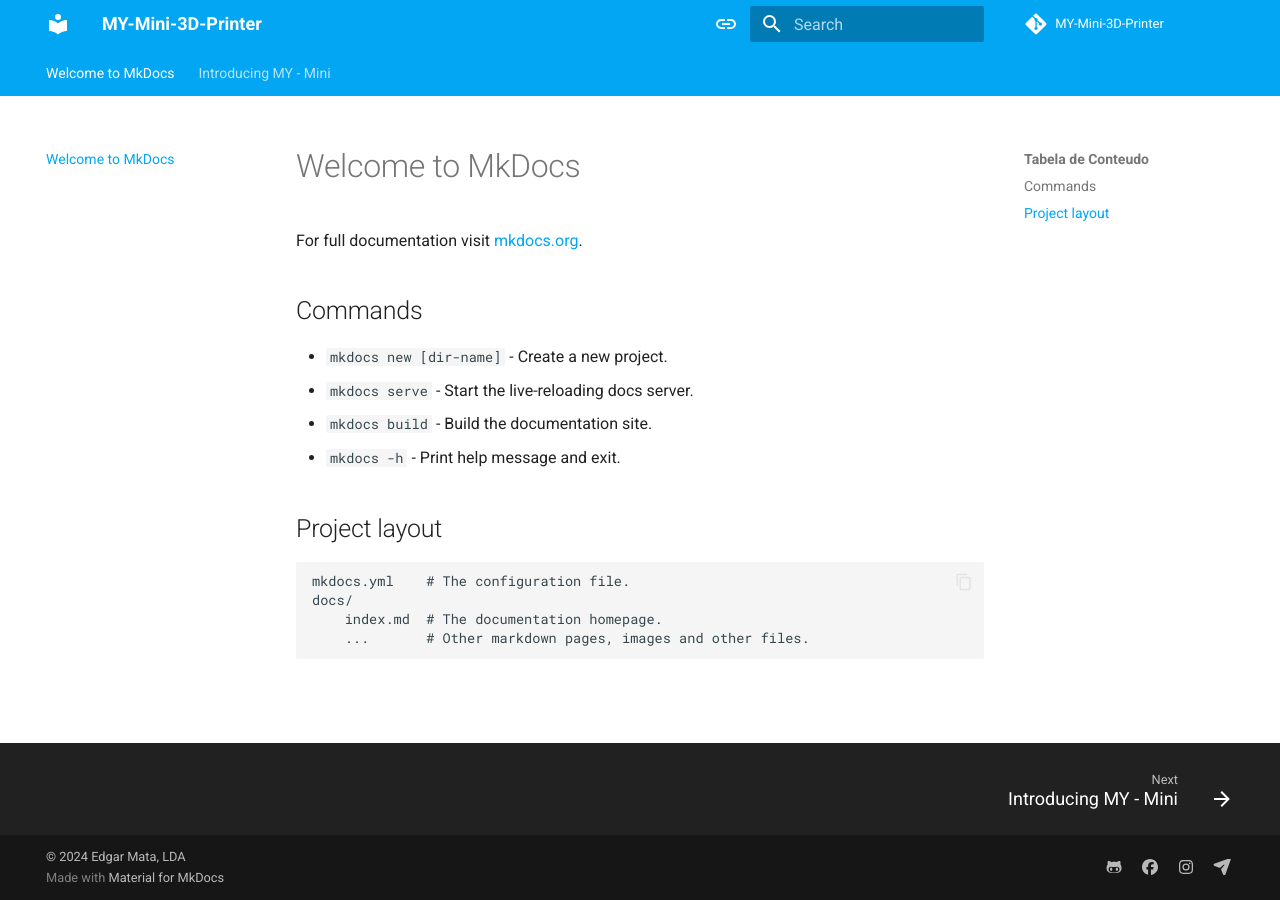
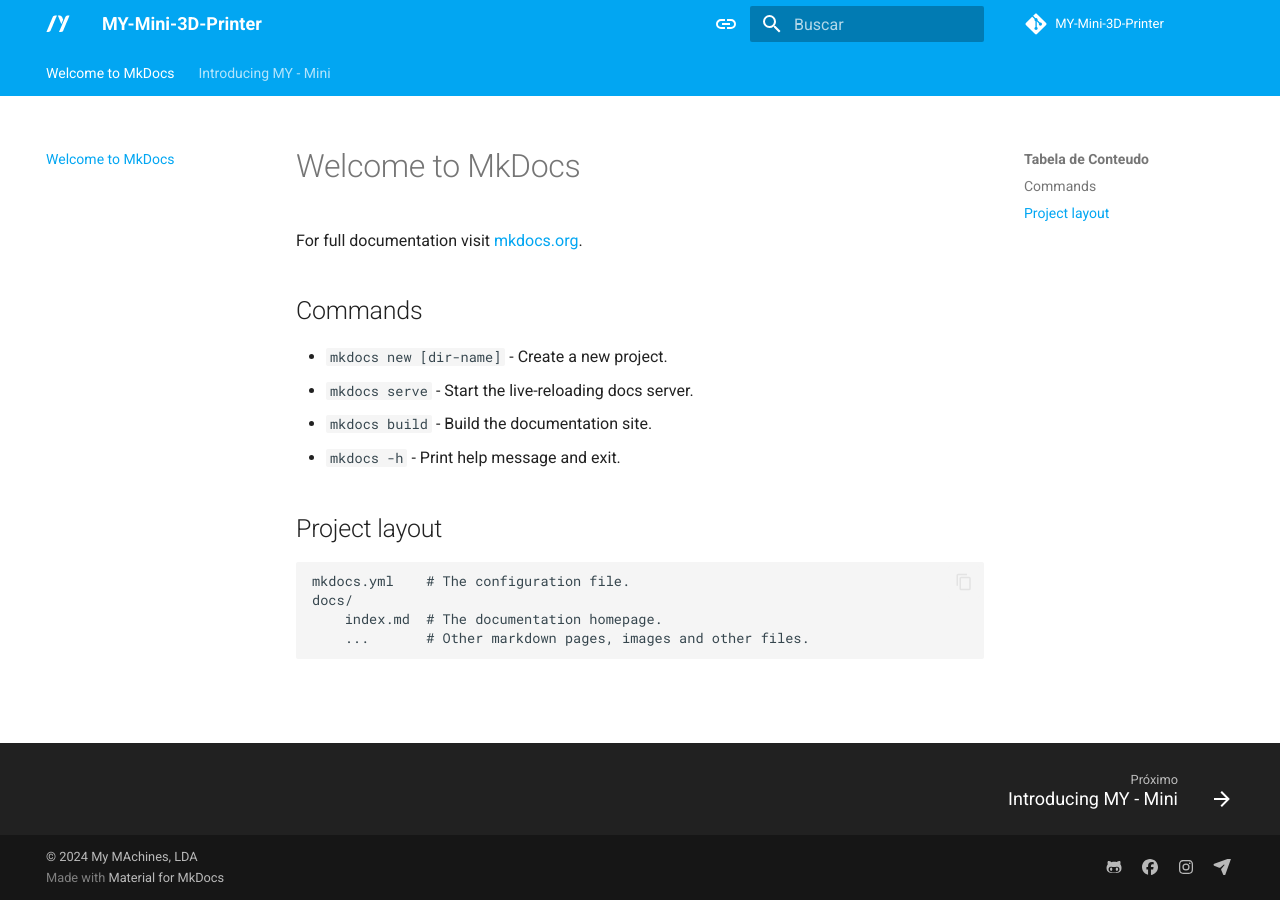
Before and after one commit to EdgarMata/MY-Mini-3D-Printer, an MkDocs documentation site: the page built from docs/index.md, in a window 1280 px wide. Built offline with MkDocs 1.6.1 and Material for MkDocs 9.7.7, drawn with Linux system fonts in a browser that asks for light colours; comment, search, counter and statistics services are not loaded.

Commit message:
update 16-03-2025

```diff
--- a/mkdocs.yml
+++ b/mkdocs.yml
@@ -1,18 +1,18 @@
 site_name: MY-Mini-3D-Printer
 
-site_url: "https://my-machines.pt/MY-Mini-3D-Printer/"
+site_url: "https://my-machines.net/MY-Mini-3D-Printer/"
 #site_autor: "Edgar Mata"
-site_description: "Centro de conhecimento Gadget Plus.LDA"
+site_description: "Centro de conhecimento My Machines"
 
 repo_name: "MY-Mini-3D-Printer"
 repo_url: "https://github.com/EdgarMata/MY-Mini-3D-Printer"
 
 copyright: |
-  &copy; 2024 <a href="https://my-machines.pt/" target="_blank" rel="noopener">Edgar Mata, LDA</a>
+  &copy; 2024 <a href="https://my-machines.net/" target="_blank" rel="noopener">My MAchines, LDA</a>
 
 theme:
-#  logo: assets/logo.svg
-#  favicon: images/favicon.png
+  logo: assets/mylogo.svg
+  favicon: images/favicon.png
   name: material
   features:
     - navigation.tabs
@@ -25,9 +25,9 @@
     - search.suggest
     - search.highlight
     - content.tabs.link
-    - content.code.annotation
+    - content.code.annotate
     - content.code.copy
-  languare: pt
+  language: pt
   palette:
     # Palette toggle for automatic mode
     - media: "(prefers-color-scheme)"
@@ -107,7 +107,8 @@
       generic: true
   - footnotes
   - pymdownx.details
-  - pymdownx.superfences
+  - pymdownx.tasklist
+  - pymdownx.magiclink
   - pymdownx.mark
   - attr_list
   - md_in_html
```
